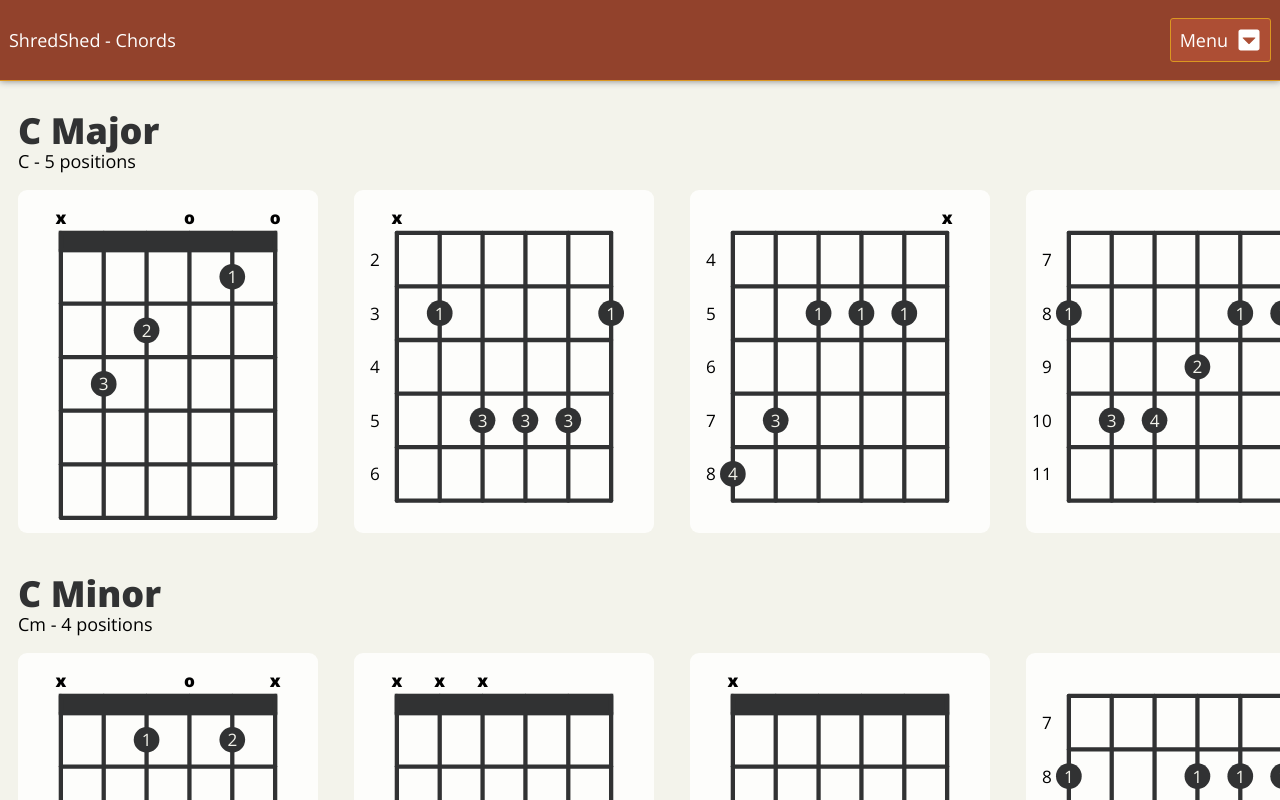
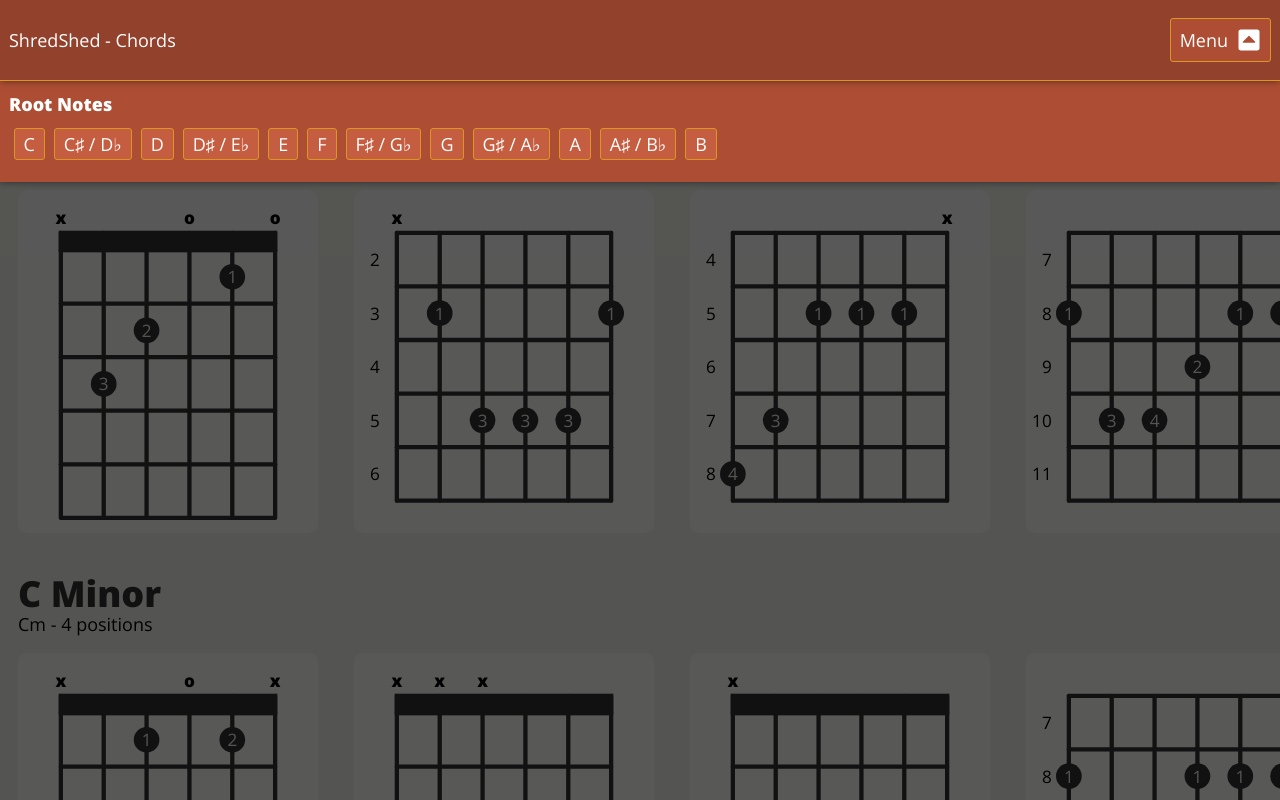
Before and after one commit to bowmanmc/chords, a React (Create React App) app: page / in a window 1280 px wide. Both pictures are taken after a click on the link "Menu". Shown: the top 800 px of the page. Built offline with nearby package versions, Linux system fonts and the light colour scheme.

Commit message:
close background

```diff
--- a/src/components/header/Navbar.scss
+++ b/src/components/header/Navbar.scss
@@ -7,7 +7,7 @@
     align-items: center;
     background: $color-primary;
     border-bottom: 1px solid $color-primary-alt;
-    box-shadow: 0 0 7px $color-gray-50;
+    box-shadow: 0 0 7px transparentize($color-black, 0.5);
     color: $color-white;
     display: flex;
     left: 0;
--- a/src/components/header/Selector.js
+++ b/src/components/header/Selector.js
@@ -31,11 +31,14 @@ const KEYS = [{
 
 const Selector = props => {
     let className = 'Selector';
+    let bgClass = 'SelectorBackground';
     if (props.active) {
         className += ' Selector-active';
+        bgClass = 'SelectorBackground-active';
     }
 
     return (
+        <React.Fragment>
             <div className={className}>
                 <div className="SelectorGroup">
                     <span className="GroupName">Root Notes</span>
@@ -54,11 +57,16 @@ const Selector = props => {
                     </div>
                 </div>
             </div>
-    )
+            <div className={bgClass} onClick={() => {
+                props.onClose();
+            }}></div>
+        </React.Fragment>
+    );
 };
 
 Selector.propTypes = {
     active: PropTypes.bool,
+    onClose: PropTypes.func.isRequired,
     onSelect: PropTypes.func.isRequired
 };
 
--- a/src/components/header/Selector.scss
+++ b/src/components/header/Selector.scss
@@ -5,7 +5,7 @@
 
 .Selector {
     background: lighten($color-primary, 7%);
-    box-shadow: 0 0 7px $color-gray-50;
+    box-shadow: 0 0 7px transparentize($color-black, 0.5);
     color: $color-white;
     left: 0;
     max-height: 0;
@@ -13,7 +13,7 @@
     position: absolute;
     right: 0;
     top: 0;
-    transition: all 0.35s ease-in-out;
+    //transition: all 0.35s ease-in-out;
     z-index: 10;
 }
 
@@ -46,3 +46,17 @@
         }
     }
 }
+
+.SelectorBackground {
+    display: none;
+}
+
+.SelectorBackground-active {
+    background: transparentize($color-black, 0.35);
+    bottom: 0;
+    left: 0;
+    position: absolute;
+    right: 0;
+    top: 0;
+    z-index: 9;
+}
--- a/src/components/header/index.js
+++ b/src/components/header/index.js
@@ -10,7 +10,7 @@ import './index.css';
 class Header extends React.Component {
 
     state = {
-        showSelector: true
+        showSelector: false
     }
 
     render() {
@@ -22,6 +22,9 @@ class Header extends React.Component {
                     }));
                 }}/>
                 <Selector
+                    onClose={() => {
+                        this.setState({showSelector: false});
+                    }}
                     onSelect={selection => {
                         this.props.onRootChange(selection);
                         this.setState({showSelector: false});
```
Lines whose indentation alone changed are shown as unchanged.
